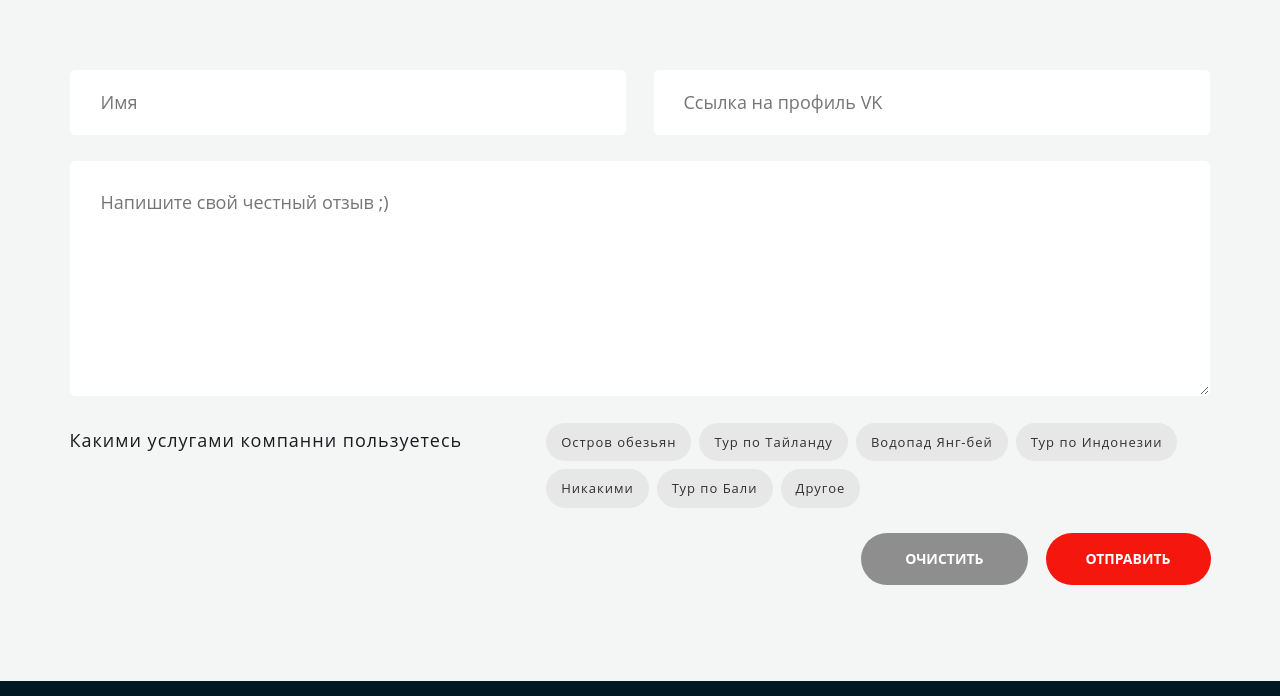
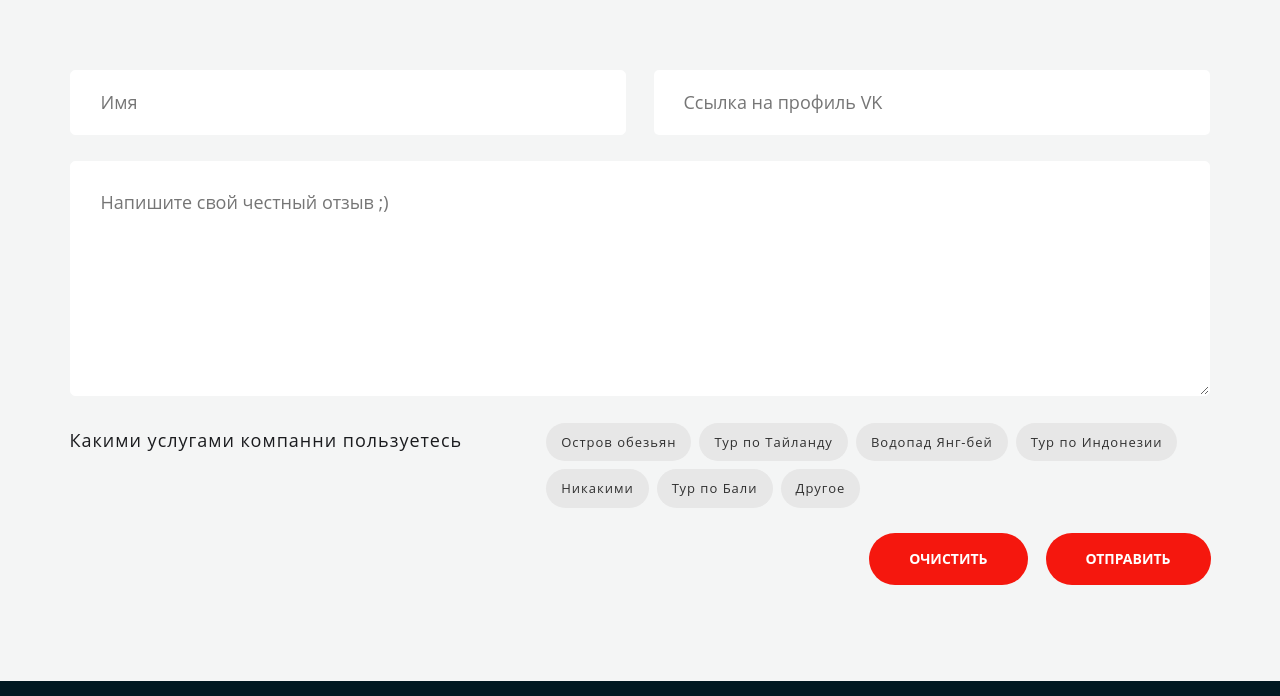
Before and after one commit to qsechq/my-project, a plain HTML site: page folder/inner/reviews.html in a window 1280 px wide. In both pictures the pointer is over the button "ОЧИСТИТЬ". Shown: the part 2493-3189 px from the top of the page. Drawn offline with Linux system fonts and the light colour scheme.

Commit message:
Update form.css

```diff
--- a/folder/css/block/form.css
+++ b/folder/css/block/form.css
@@ -146,7 +146,7 @@
     display: inline-flex;
 }
 
-.form__btn-sbt:hover{
+.form__btn-reset:hover{
   font-size: 14px;
     background: #F5170E;
     border-radius: 35px;
```
